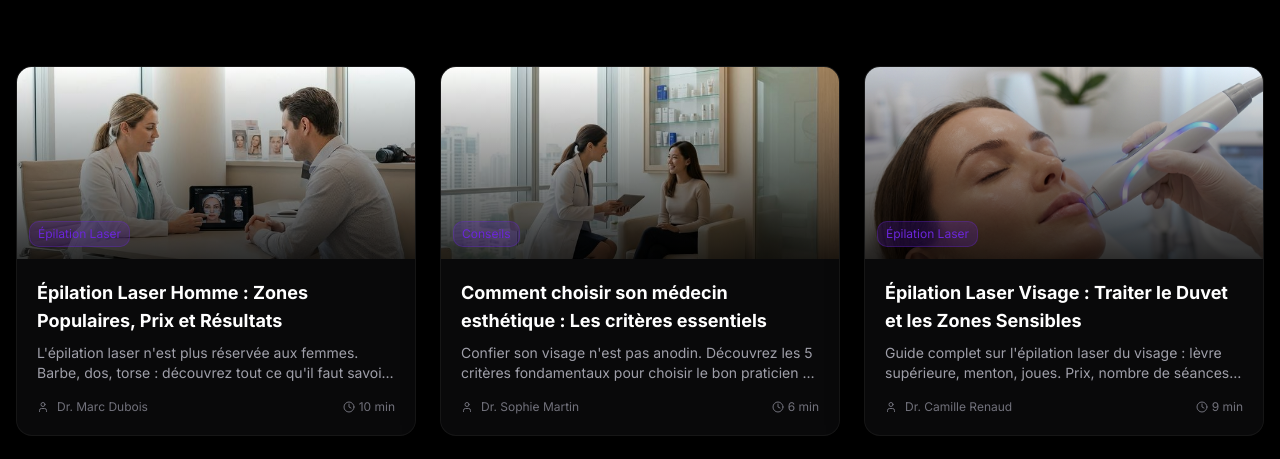
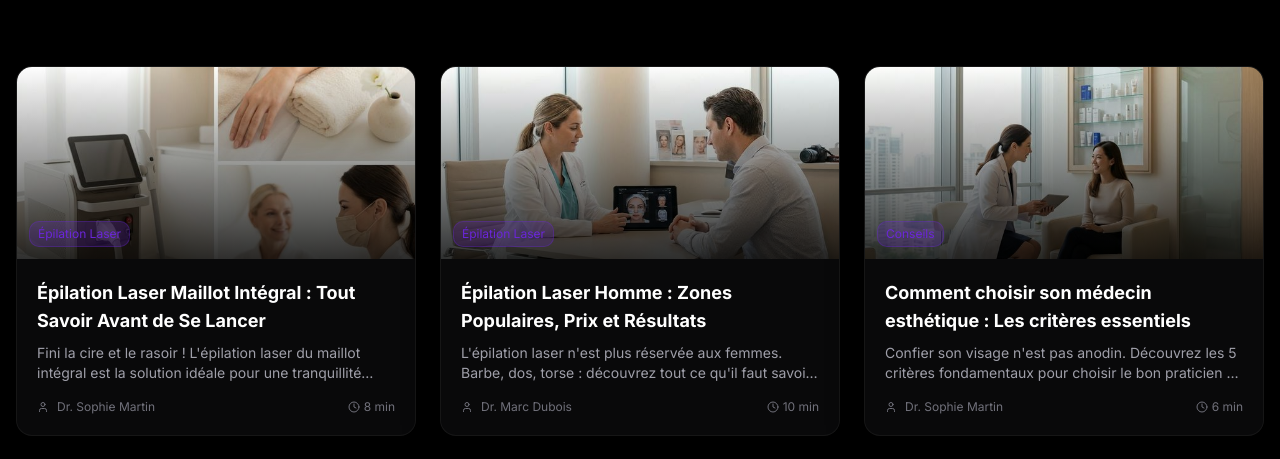
Before and after one commit to baguettecroissant/beautybeaute.fr, a Next.js app: page /blog in a window 1280 px wide. Shown: the part 270-729 px from the top of the page. Built offline with nearby package versions, Linux system fonts and the light colour scheme; grey boxes are pictures that could not be loaded.

Commit message:
feat(blog): add article epilation-laser-maillot-integral-guide

```diff
--- a/src/data/blog-posts.ts
+++ b/src/data/blog-posts.ts
@@ -904,6 +904,128 @@ Prêt à sauter le pas ?
 **Pour aller plus loin :**
 Si vous prenez soin de votre corps, découvrez également comment la **[Cryolipolyse](/cryolipolyse-minceur)** peut vous aider à sculpter votre sangle abdominale ou comment le **[Soin Hydrafacial](/soin-hydrafacial)** peut purifier votre peau en profondeur.
 `
+    },
+    {
+        slug: 'epilation-laser-maillot-integral-guide',
+        title: 'Épilation Laser Maillot Intégral : Tout Savoir Avant de Se Lancer',
+        excerpt: "Fini la cire et le rasoir ! L'épilation laser du maillot intégral est la solution idéale pour une tranquillité absolue. Découvrez le prix, le déroulement et les résultats de cette technique plébiscitée.",
+        category: 'epilation-laser',
+        publishedAt: '2026-02-10',
+        author: {
+            name: 'Dr. Sophie Martin',
+            role: 'Médecin Esthétique'
+        },
+        imageUrl: '/images/blog/epilation-laser-maillot.png',
+        readTime: 8,
+        metaDescription: "L'épilation laser du maillot intégral offre une peau douce définitivement. Prix, douleur, déroulement et résultats : notre guide expert pour tout savoir.",
+        keywords: [
+            "épilation laser maillot intégral",
+            "épilation définitive maillot",
+            "prix épilation laser maillot",
+            "épilation laser maillot douleur",
+            "maillot brésilien laser",
+            "épilation laser zones intimes"
+        ],
+        content: `
+## Introduction : La fin de la corvée d'épilation
+
+L'**épilation laser maillot intégral** est aujourd'hui l'une des demandes les plus fréquentes en médecine esthétique. Et pour cause : cette zone, particulièrement sensible et sujette aux poils incarnés, bénéficie spectaculairement des avantages du laser.
+
+Fini les rendez-vous mensuels chez l'esthéticienne, les douleurs de la cire ou les irritations du rasoir. Opter pour le laser, c'est choisir la tranquillité d'esprit et une hygiène impeccable au quotidien. Mais avant de sauter le pas, il est légitime de se poser des questions : est-ce douloureux ? Quel est le budget à prévoir ? Quels sont les risques ?
+
+Dans ce guide complet, nos experts médicaux décryptent pour vous tout ce qu'il faut savoir sur l'épilation définitive de la zone intime.
+
+## 1. Pourquoi choisir le laser pour le maillot ?
+
+Au-delà de l'aspect esthétique, l'épilation laser du maillot présente des avantages médicaux et hygiéniques indéniables.
+
+### La fin des poils incarnés
+La zone du maillot est le terrain de prédilection des folliculites (poils incarnés) et des petits boutons post-épilatoires. Le laser détruit le follicule pileux à la racine, éliminant radicalement le problème dès les premières séances. La peau devient lisse et douce, sans aspérités.
+
+### Un gain de temps et d'argent
+Si l'investissement initial semble élevé, il est rapidement amorti. Une vie sans épilation représente des centaines d'heures gagnées et des milliers d'euros économisés en instituts ou en matériel de rasage sur le long terme.
+
+## 2. Intégral, Brésilien ou Échancré : Lequel choisir ?
+
+Le terme "maillot" peut désigner plusieurs formes. Voici les standards en institut :
+
+- **Maillot Classique** : On épile uniquement ce qui dépasse d'une culotte classique. C'est l'option la plus discrète.
+- **Maillot Brésilien** : Très échancré, on laisse un petit triangle ou une fine bande sur le pubis (le "ticket de métro"). Les lèvres sont généralement épilées.
+- **Maillot Intégral** : C'est l'option radicale. Tous les poils sont retirés : pubis, lèvres et SIF (Sillon Inter-Fessier). C'est la demande n°1 pour le laser en raison de la sensation de propreté qu'elle procure.
+
+## 3. Est-ce que l'épilation laser du maillot fait mal ?
+
+C'est la question qui revient le plus souvent. Soyons honnêtes : la zone du maillot est sensible car la peau y est fine et très innervée, et les poils souvent épais et foncés (ce qui attire plus la chaleur du laser).
+
+Cependant, la douleur est tout à fait supportable.
+
+- **Sensation** : On la compare souvent à un claquement d'élastique sur la peau.
+- **Technologie** : Les lasers modernes (comme l'Alexandrite ou le Nd:YAG) sont équipés de systèmes de refroidissement par air froid (zimmer) qui anesthésient la zone en temps réel.
+- **Astuce confort** : Pour les plus douillettes, l'application d'une crème anesthésiante 1h avant la séance rend le traitement quasi indolore.
+
+> **Note médicale** : Évitez de programmer votre séance juste avant ou pendant vos règles, la sensibilité à la douleur étant accrue durant cette période.
+
+## 4. Prix et Durée : Tableau Comparatif
+
+Le budget varie selon la ville et l'équipement du centre. Voici une moyenne observée en France en 2026.
+
+| Type de Maillot | Prix par séance | Forfait 5-8 séances | Durée séance | Efficacité |
+|------------------|-----------------|---------------------|--------------|------------|
+| **Maillot Classique** | 60€ - 90€ | 300€ - 500€ | 10 min | Très haute |
+| **Maillot Brésilien** | 80€ - 120€ | 400€ - 700€ | 15 min | Très haute |
+| **Maillot Intégral** | 100€ - 150€ | 500€ - 900€ | 20 min | Très haute |
+| **Sillon Inter-Fessier** | 40€ - 60€ | 200€ - 350€ | 5 min | Excellente |
+
+> Pour connaître les tarifs précis près de chez vous, consultez nos pages villes : [Épilation laser Paris](/epilation-laser/paris), [Lyon](/epilation-laser/lyon), [Marseille](/epilation-laser/marseille).
+
+## 5. Déroulement d'une séance type
+
+1.  **Préparation** : La veille, vous devez raser intégralement la zone (sauf une petite zone témoin si c'est la première fois). La peau doit être propre et sans crème.
+2.  **Installation** : Vous portez des lunettes de protection. Le médecin délimite la zone au crayon blanc si nécessaire.
+3.  **Le traitement** : Le praticien balaye la zone avec la pièce à main. Le froid pulsé protège la peau.
+4.  **Fin de séance** : Une crème apaisante (type Biafine ou Cicalfate) est appliquée. Des rougeurs et un léger œdème autour des follicules sont normaux et disparaissent en quelques heures.
+
+## 6. Contre-indications et Précautions
+
+L'épilation laser est un acte médical qui nécessite des précautions strictes :
+
+- **Pas de soleil** : La peau ne doit pas être bronzée (risque de brûlure). C'est pourquoi on commence souvent le traitement en automne/hive.
+- **Grossesse** : Par principe de précaution, on ne traite pas les femmes enceintes.
+- **Herpès** : Si vous êtes sujette à l'herpès génital, un traitement préventif sera prescrit.
+- **Médicaments** : Signalez toute prise de médicaments, certains peuvent être photosensibilisants.
+
+## FAQ : Vos questions fréquentes
+
+### Combien de séances pour un maillot intégral ?
+Comptez en moyenne **6 à 9 séances**. Le maillot répond généralement très bien et très vite au laser. Les séances sont espacées de 6 à 8 semaines.
+
+### Est-ce gênant de se faire épiler cette zone ?
+Les médecins et laséristes sont des professionnels de santé habitués à traiter toutes les zones du corps. Tout se fait dans le respect de votre intimité et avec professionnalisme. N'ayez aucune gêne.
+
+### Peut-on faire le laser maillot en été ?
+C'est possible si vous ne vous exposez pas au soleil en maillot de bain (pas de bronzage sur la zone). Attention cependant, la zone doit être protégée.
+
+### Est-ce compatible avec les muqueuses ?
+Oui, le laser peut traiter les grandes lèvres et la zone péri-anale sans danger pour les muqueuses, à condition d'utiliser un paramétrage adapté.
+
+### Et pour les poils blancs ou blonds ?
+Le laser est inefficace sur les poils dépourvus de mélanine (blancs, roux très clairs ou blonds platine). L'épilation électrique sera alors la seule alternative.
+
+---
+
+## Prête à vous lancer ?
+
+L'épilation laser du maillot est un investissement que nos patientes ne regrettent jamais. C'est un véritable gain de liberté et de confiance en soi.
+
+Pour démarrer votre protocole en toute sécurité, choisissez un centre équipé de lasers médicaux de dernière génération.
+
+👉 **Trouvez votre centre près de chez vous :** [Annuaire Épilation Laser](/epilation-laser)
+
+*Découvrez aussi nos autres guides experts :*
+- *[Tout savoir sur la Cryolipolyse](/cryolipolyse-minceur)*
+- *[Le soin Hydrafacial pour le visage](/soin-hydrafacial)*
+- *[Comprendre les injections esthétiques](/injections-esthetique)*
+`
     }
 ];
 
```
Also changed, not shown: public/images/blog/epilation-laser-maillot.png (added).
